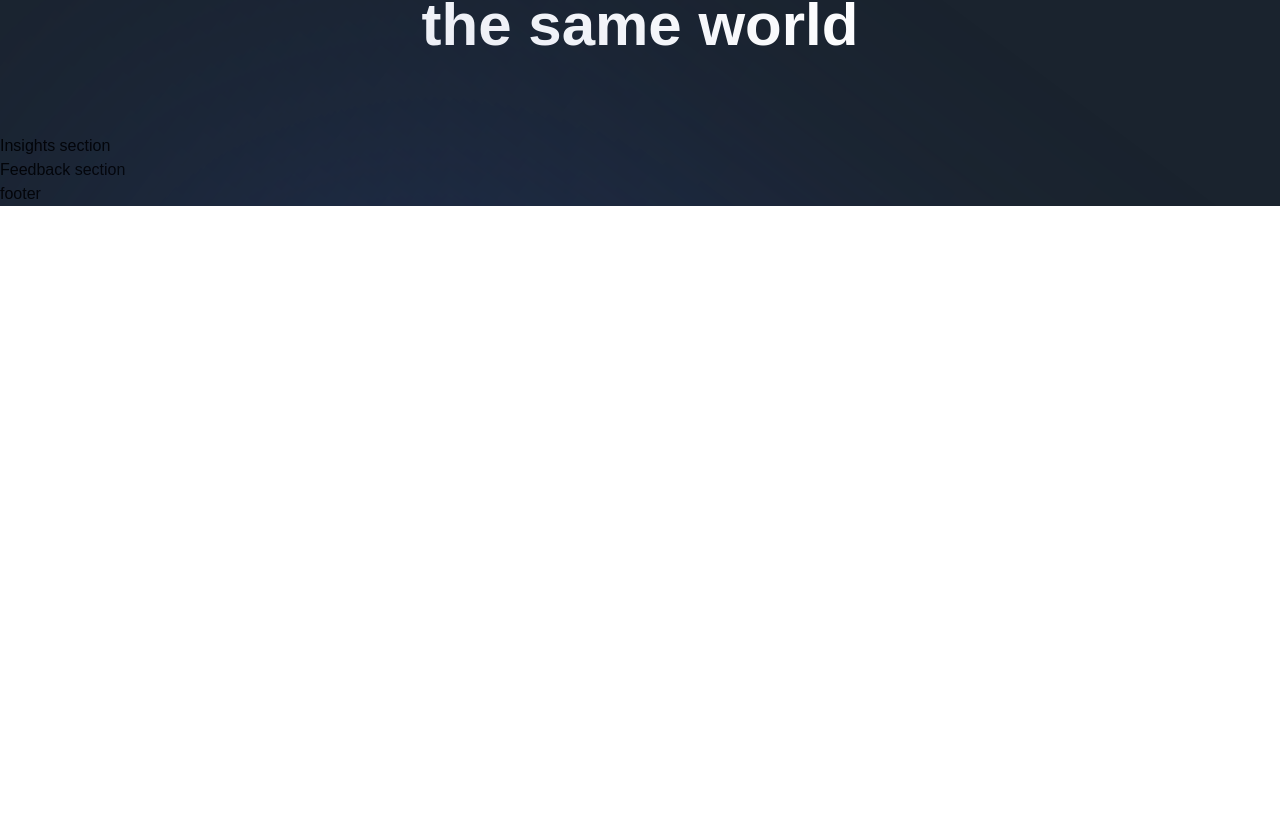
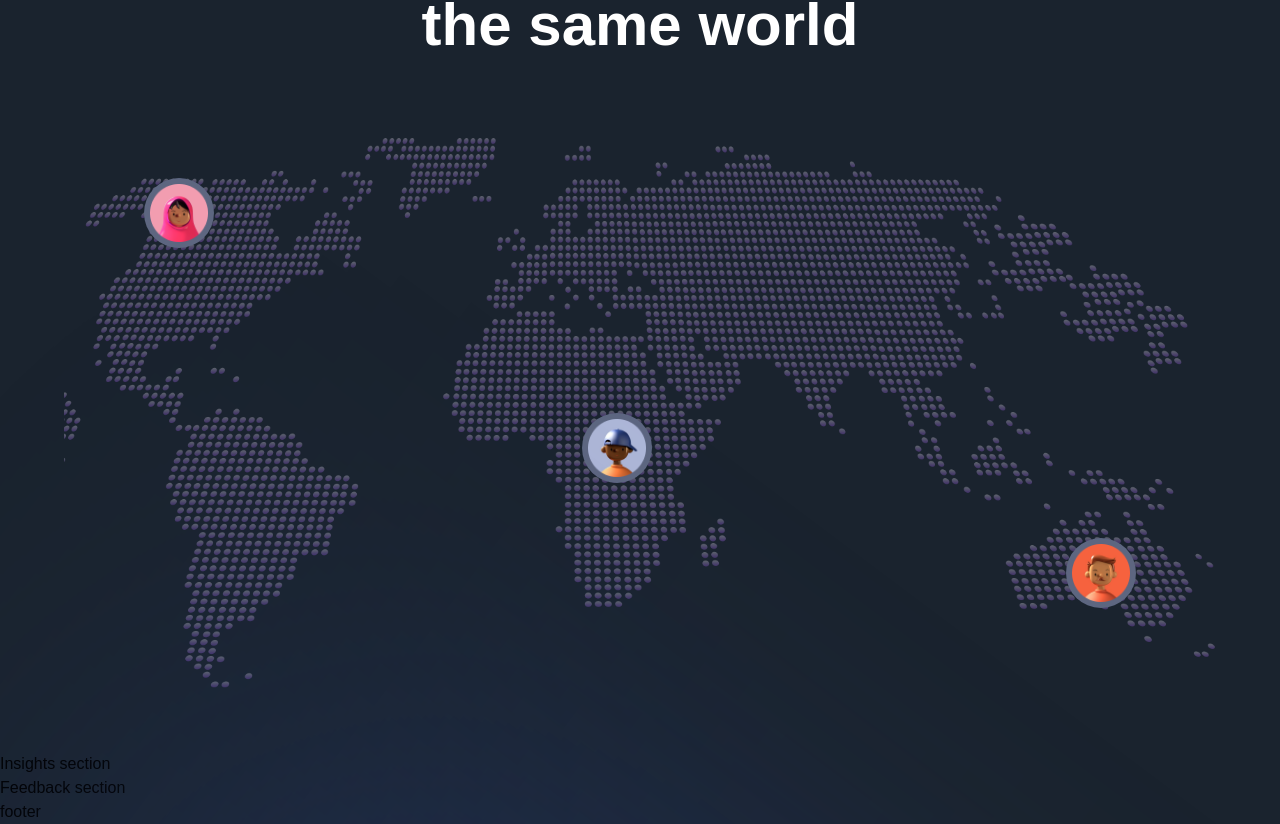
Before and after one commit to gracebir/meta-verse-design, a Next.js app: page / in a window 1280 px wide. Shown: the part 4482-5306 px from the top of the page. Before the commit the page ends 4688 px from the top, so only its background shows below. Built offline with nearby package versions, Linux system fonts and the light colour scheme; a web font is replaced by a local one.

Commit message:
world section

```diff
--- a/sections/World.jsx
+++ b/sections/World.jsx
@@ -4,7 +4,6 @@ import { TypingText, TitleText, StartSteps } from '../components'
 import styles from '../styles';
 import {
   fadeIn,
-  planetVariants,
   staggerContainer,
 } from '../utils/motion';
 
@@ -18,6 +17,23 @@ const World = () => (
      className={`${styles.innerWidth} mx-auto`}>
       <TypingText title="| People on the World" textStyles="text-center"/>
       <TitleText title={<>Track friends around you and <br className='hidden lg:block'/> invite them to play together in<br className='hidden lg:block'/> the same world</>} textStyles="text-center"/>
+      <motion.div
+      variants={fadeIn("up", "tween", 0.3, 1)}
+      className='relative mt-[68px] flex w-full h-[550px]'
+      >
+        <img
+        className='h-full w-full object-cover'
+         src='/map.png' alt='map'/>
+         <div className="absolute bottom-20 right-20 w-[70px] h-[70px] p-[6px] rounded-full bg-[#5d6680]">
+          <img className='w-full h-full' src="people-01.png" alt="people" />
+         </div>
+         <div className="absolute top-10 left-20 w-[70px] h-[70px] p-[6px] rounded-full bg-[#5d6680]">
+          <img className='w-full h-full' src="people-02.png" alt="people" />
+         </div>
+         <div className="absolute top-1/2 left-[45%] w-[70px] h-[70px] p-[6px] rounded-full bg-[#5d6680]">
+          <img className='w-full h-full' src="people-03.png" alt="people" />
+         </div>
+      </motion.div>
     </motion.div>
   </section>
 );
```
